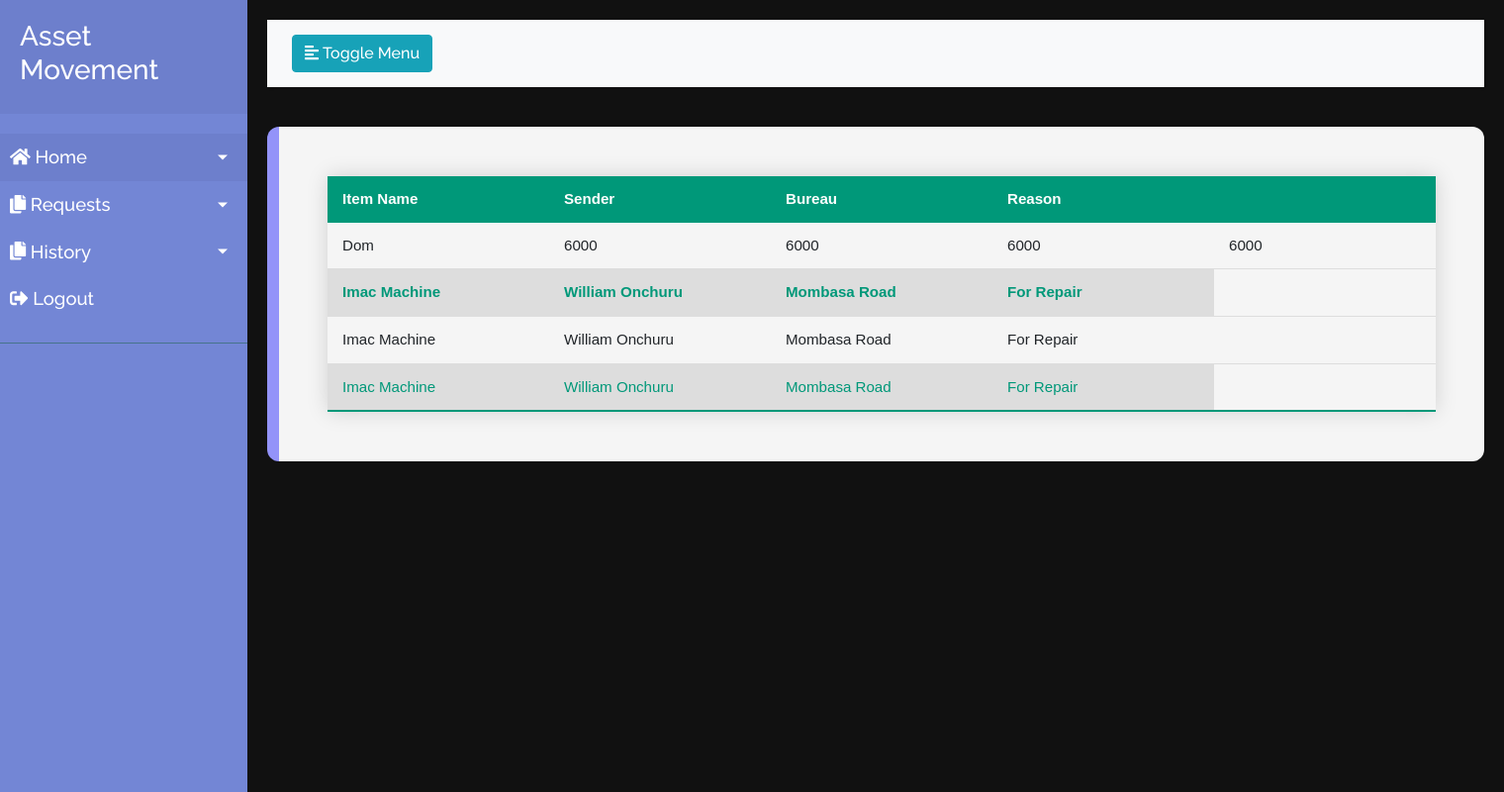
After one commit to mongare254/sg_assets, a Django app: page /receive/ in a window 1520 px wide. The commit adds this page. Shown: the whole page at 99% size. Run offline with Django 3.2, Linux system fonts and the light colour scheme; some libraries are stand-ins or nearby versions.

Commit message:
REQUEST FORM/ COMPLETE

```diff
--- a/templates/base.html
+++ b/templates/base.html
@@ -22,7 +22,7 @@
 
 </head>
 
-<body>
+<body></body>
 
 <div class="wrapper">
     <!-- Sidebar  -->
@@ -43,7 +43,7 @@
                         <a href="{% url 'home'%}">Send Item</a>
                     </li>
                     <li>
-                        <a href="#">Receive Item</a>
+                        <a href="{% url 'receive' %}">Receive Item</a>
                     </li>
                 </ul>
             </li>
--- a/user/static/user/css/home.css
+++ b/user/static/user/css/home.css
@@ -58,7 +58,7 @@ textarea {
   border-radius: 0;
   background: transparent;
   color: #ffcc00;
-  font-size: 1.55em;
+  font-size:13px;
   font-weight: bold;
   -webkit-appearance: none; /* for box shadows to show on iOS */
 }
@@ -159,3 +159,51 @@ textarea {
 .new{
   color:yellow;
 }
+
+/* table for receive page */
+.receive_table {
+  border-collapse: collapse;
+  margin: auto;
+  font-size: 0.9em;
+  font-family: sans-serif;
+  min-width: 400px;
+  box-shadow: 0 0 20px rgba(0, 0, 0, 0.15);
+}
+.receive_table thead tr {
+  background-color: #009879;
+  color: #ffffff;
+  text-align: left;
+}
+.receive_table th,
+.receive_table td {
+    padding: 12px 15px;
+    min-width:224px;;
+}
+
+.receive_table tbody tr {
+  border-bottom: 1px solid #dddddd;
+}
+
+.receive_table  tr:nth-of-type(even) {
+  background-color:#ddd;
+  color: #009879;
+}
+
+.receive_table tbody tr:last-of-type {
+  border-bottom: 2px solid #009879;
+}
+
+.receive_table tbody tr.active-row {
+  font-weight: bold;
+  color: #009879;
+}
+.table_holder{
+  box-sizing: border-box;
+  padding: 50px 30px;
+  margin: auto;
+  box-shadow: rgba(0, 0, 0, 0.15);
+  background-color: whitesmoke;
+  border-radius: 12px;
+  border-left: 12px	solid rgb(0,0,255, 0.4);
+
+}
--- /dev/null
+++ b/user/templates/user/receive.html
@@ -0,0 +1,51 @@
+{% extends 'base.html' %}
+{% load static %}
+{% block css %}
+    <link rel="stylesheet" href="{% static 'user/css/home.css' %}">
+{% endblock %}
+{% block content %}
+<div class="table_holder">
+    <table class="receive_table">
+        <thead>
+            <tr>
+                <th>Item Name</th>
+                <th>Sender</th>
+                <th>Bureau</th>
+                <th>Reason</th>
+                <th></th>
+            </tr>
+        </thead>
+        <tbody>
+            <tr>
+                <td>Dom</td>
+                <td>6000</td>
+                <td>6000</td>
+                <td>6000</td>
+                <td>6000</td>
+            </tr>
+            <tr class="active-row">
+                <td>Imac Machine</td>
+                <td>William Onchuru</td>
+                <td>Mombasa Road</td>
+                <td>For Repair</td>
+            </tr>
+            <tr>
+                <td>Imac Machine</td>
+                <td>William Onchuru</td>
+                <td>Mombasa Road</td>
+                <td>For Repair</td>
+            </tr>
+            <tr >
+                <td>Imac Machine</td>
+                <td>William Onchuru</td>
+                <td>Mombasa Road</td>
+                <td>For Repair</td>
+            </tr>
+        </tbody>
+    </table>
+</div>
+
+{% endblock %}
+{% block js %}
+
+{% endblock %}
--- a/user/urls.py
+++ b/user/urls.py
@@ -3,4 +3,5 @@ from . import views
 urlpatterns = [
     path('', views.login, name="login"),
     path('home/', views.home, name="home"),
+    path('receive/', views.receive, name="receive")
 ]
--- a/user/views.py
+++ b/user/views.py
@@ -6,3 +6,6 @@ def login(request):
 
 def home(request):
     return render(request, 'user/home.html')
+
+def receive(request):
+    return render(request, 'user/receive.html')
```
